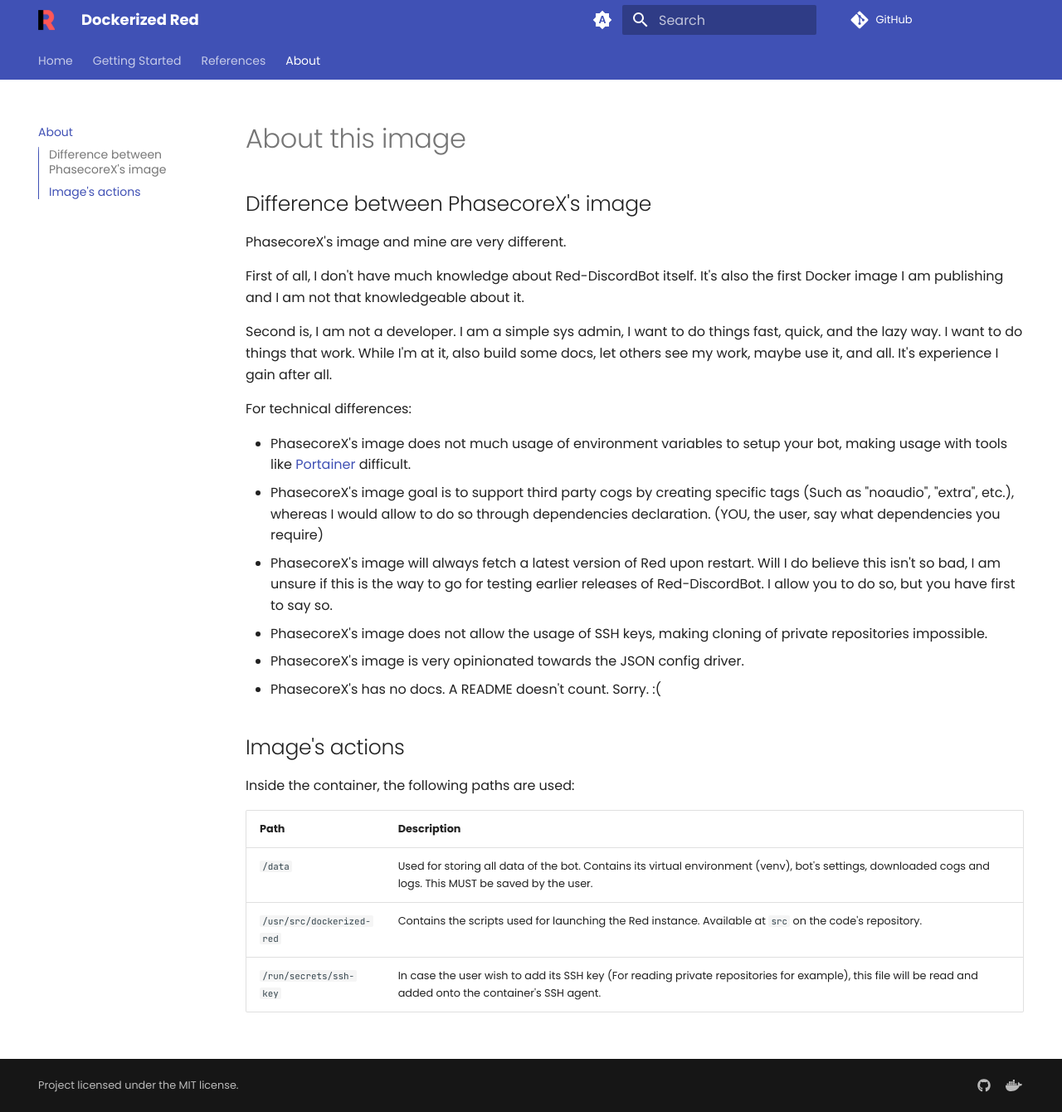
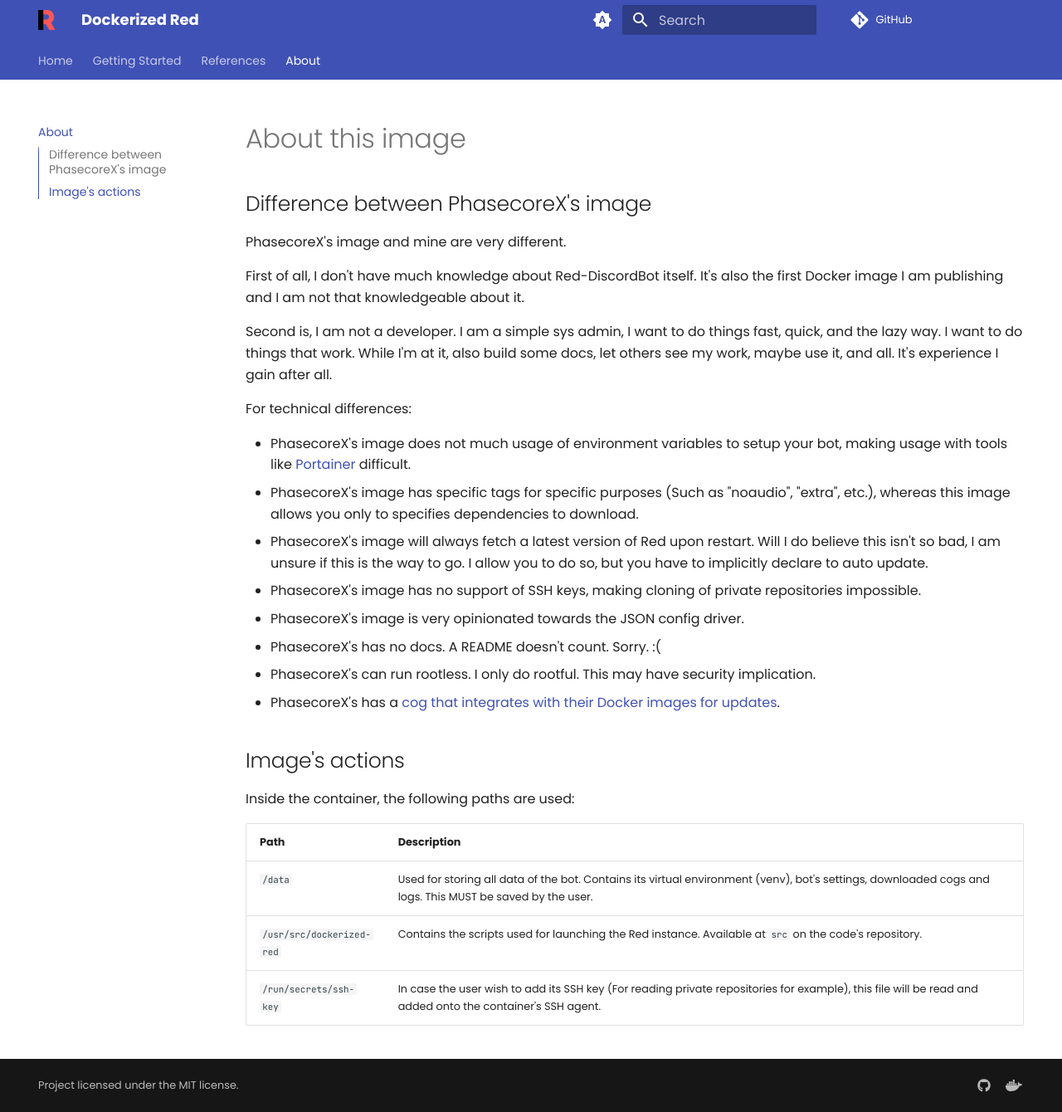
Before and after one commit to Sutaai/dockerized-red, an MkDocs documentation site: the page built from docs/about.md, in a window 1280 px wide and 1340 px high. Shown: the whole window at 83% size. Built offline with MkDocs 1.6.1 and Material for MkDocs 9.7.7, drawn with Linux system fonts in a browser that asks for light colours; plug-ins that fetch from the network failed and are left out; comment, search, counter and statistics services are not loaded.

```diff
--- a/docs/about.md
+++ b/docs/about.md
@@ -11,11 +11,13 @@ Second is, I am not a developer. I am a simple sys admin, I want to do things fa
 For technical differences:
 
 - PhasecoreX's image does not much usage of environment variables to setup your bot, making usage with tools like [Portainer](https://www.portainer.io/) difficult.
-- PhasecoreX's image goal is to support third party cogs by creating specific tags (Such as "noaudio", "extra", etc.), whereas I would allow to do so through dependencies declaration. (YOU, the user, say what dependencies you require)
-- PhasecoreX's image will always fetch a latest version of Red upon restart. Will I do believe this isn't so bad, I am unsure if this is the way to go for testing earlier releases of Red-DiscordBot. I allow you to do so, but you have first to say so.
-- PhasecoreX's image does not allow the usage of SSH keys, making cloning of private repositories impossible.
+- PhasecoreX's image has specific tags for specific purposes (Such as "noaudio", "extra", etc.), whereas this image allows you only to specifies dependencies to download.
+- PhasecoreX's image will always fetch a latest version of Red upon restart. Will I do believe this isn't so bad, I am unsure if this is the way to go. I allow you to do so, but you have to implicitly declare to auto update.
+- PhasecoreX's image has no support of SSH keys, making cloning of private repositories impossible.
 - PhasecoreX's image is very opinionated towards the JSON config driver.
 - PhasecoreX's has no docs. A README doesn't count. Sorry. :(
+- PhasecoreX's can run rootless. I only do rootful. This may have security implication.
+- PhasecoreX's has a [cog that integrates with their Docker images for updates](<https://github.com/PhasecoreX/PCXCogs>).
 
 ## Image's actions
 
```
Also changed, not shown: docs/references/editable-vars.md (+1 -1 lines), docs/references/variables.md (+3 -2 lines), 2 other files.
